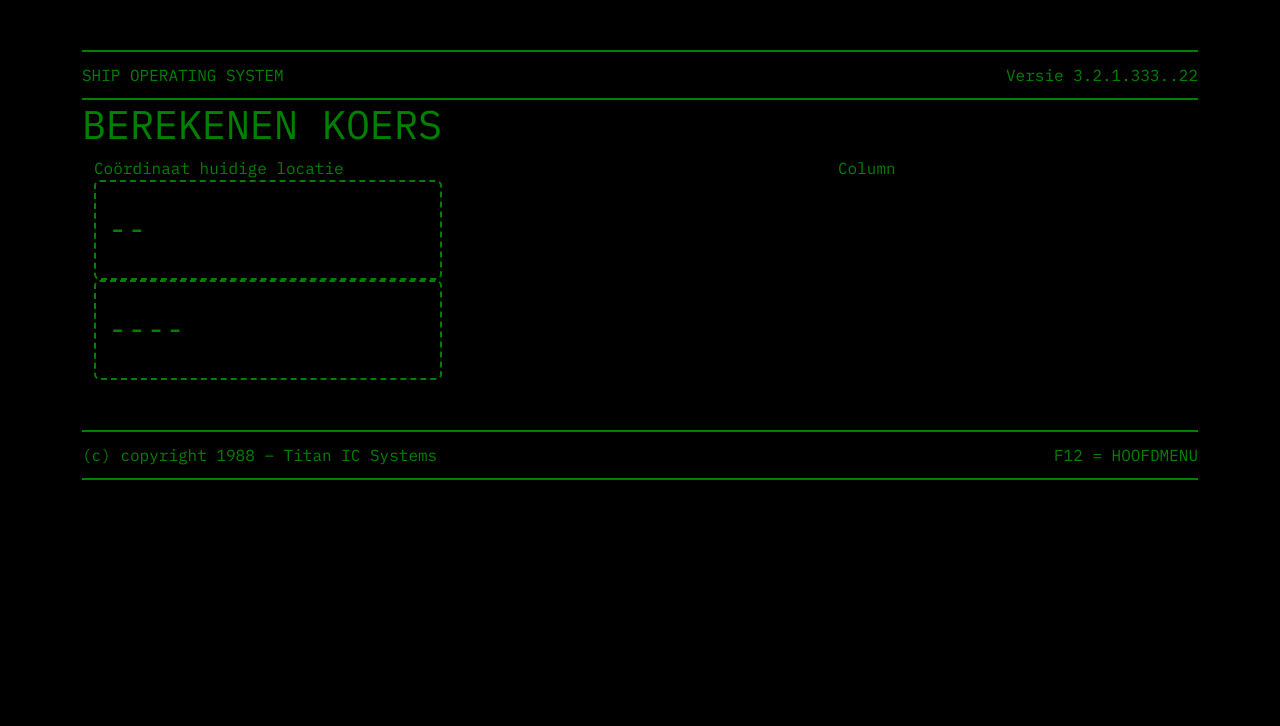
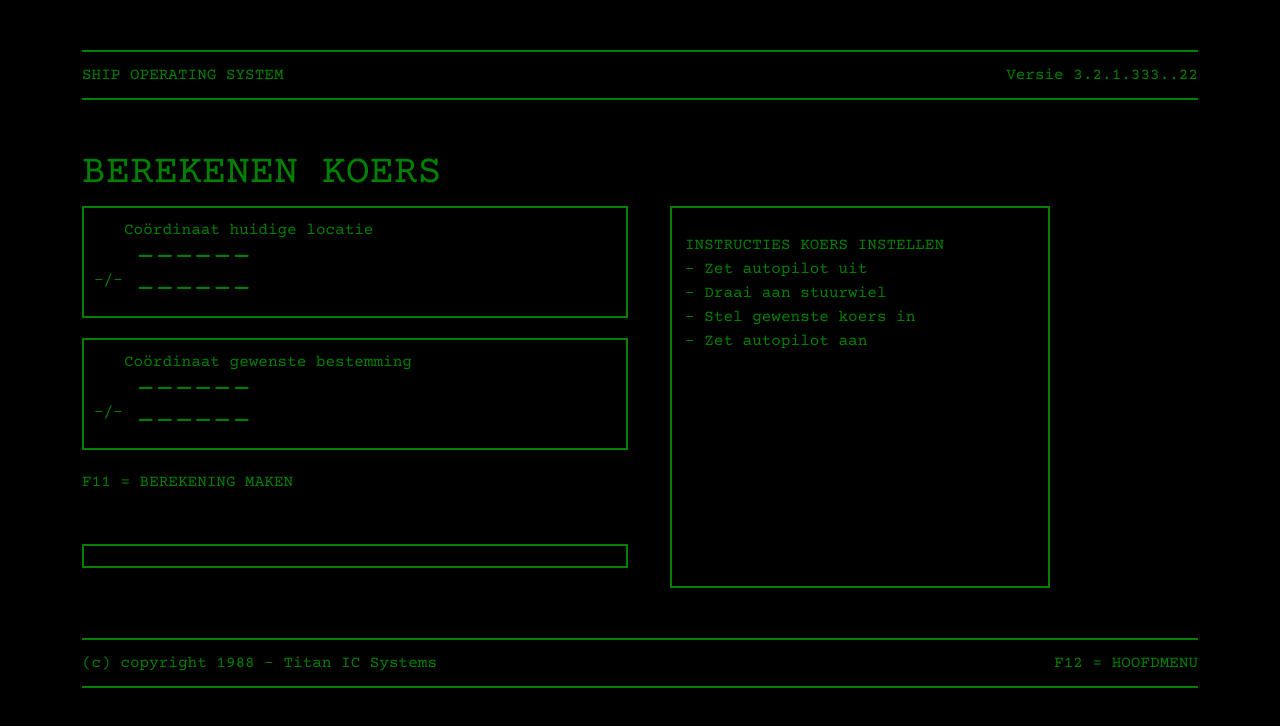
Before and after one commit to kirentis/react-osc-app, a React (Create React App) app: page /Course in a window 1280 px wide. Shown: the top 726 px of the page. Built offline with nearby package versions, Linux system fonts and the light colour scheme; the HTML template or start-up script is replaced by a standard one.

Commit message:
Extended files

```diff
--- a/src/App.js
+++ b/src/App.js
@@ -8,6 +8,8 @@ import Login from "./pages/Login";
 import Dashboard from "./pages/Dashboard";
 import Course from "./pages/Course";
 import Instruction from "./pages/Instruction";
+import Iceberg from "./pages/Iceberg";
+import Torpedo from "./pages/Torpedo";
 
 function App() {
   return (
@@ -19,6 +21,8 @@ function App() {
           <Route path="/Dashboard" element={<Dashboard />} />
           <Route path="/Course" element={<Course />} />
           <Route path="/Instruction" element={<Instruction />} />
+          <Route path="/Iceberg" element={<Iceberg />} />
+          <Route path="/Torpedo" element={<Torpedo />} />
         </Routes>
         <BottomBar />
       </BrowserRouter>
--- a/src/index.css
+++ b/src/index.css
@@ -1,11 +1,11 @@
 /* styles.css */
-@import url("https://fonts.googleapis.com/css2?family=IBM+Plex+Mono&display=swap");
+@import url("https://fonts.googleapis.com/css2?family=Courier+Prime&family=IBM+Plex+Mono&display=swap");
 
 body {
   --sos-green: green;
   margin: 0;
-  font-family: "IBM Plex Mono", monospace, "Segoe UI", "Roboto", "Oxygen",
-    "Ubuntu", "Cantarell", "Fira Sans", "Droid Sans", "Helvetica Neue",
+  font-family: "Courier Prime", monospace, "IBM Plex Mono", "Segoe UI", "Roboto",
+    "Oxygen", "Ubuntu", "Cantarell", "Fira Sans", "Droid Sans", "Helvetica Neue",
     sans-serif;
   -webkit-font-smoothing: antialiased;
   -moz-osx-font-smoothing: grayscale;
@@ -18,6 +18,12 @@ code {
     monospace;
 }
 
+.caret-color {
+  caret-color: var(
+    --sos-green
+  ) !important; /* Change the color to your desired color */
+}
+
 h2 {
   color: var(--sos-green);
   text-align: center;
@@ -25,7 +31,7 @@ h2 {
 }
 
 :focus {
-  border: 3px solid red;
+  border: 3px solid var(--sos-green);
 }
 .navbar a {
   color: var(--sos-green);
@@ -64,8 +70,15 @@ h2 {
 }
 
 .form-control:focus {
+  outline: none;
+  box-shadow: none;
   color: red; /* Change the text color to red when in focus */
 }
+.sos-location {
+  height: 32px;
+  border: none;
+}
+
 .sos-password-form {
   font-size: 2rem;
 }
@@ -76,6 +89,7 @@ h2 {
   align-items: center;
   color: var(--sos-green);
   margin-top: 50px;
+  margin-bottom: 50px;
   min-height: 50px;
   border-top: 2px solid var(--sos-green);
   border-bottom: 2px solid var(--sos-green);
@@ -86,6 +100,28 @@ h2 {
   text-align: right;
 }
 
+.sos-text-label {
+  padding-bottom: 50px;
+}
+
 .ascii-art-pre {
   height: 12em; /* Adjust the height as needed */
 }
+
+.instructions {
+  border: 2px solid var(--sos-green);
+  padding: 25px;
+  margin-left: 30px;
+}
+.co-1:before {
+  content: "-/-";
+  position: absolute;
+  margin-top: 50px;
+  margin-left: -30px;
+}
+.co-container {
+  padding: 10px;
+  margin-bottom: 20px;
+  padding-left: 40px;
+  border: 2px solid var(--sos-green);
+}
--- a/src/pages/Course.jsx
+++ b/src/pages/Course.jsx
@@ -1,43 +1,122 @@
-// src/components/Page2.js
-import React from "react";
+import React, { useState, useEffect } from "react";
 
-function Course() {
+const ValidationPage = () => {
+  const [inputValues, setInputValues] = useState(["", "", "", ""]);
+  let [error, setError] = useState("");
+  const [course, setCourse] = useState("");
+
+  const arrays = [
+    ["123456", "123456", "123456", "123456"],
+    ["111111", "111111", "111111", "111111"],
+  ];
+
+  const validateInput = () => {
+    for (let i = 0; i < arrays.length; i++) {
+      const isValid = inputValues.every(
+        (value, index) => value === arrays[i][index]
+      );
+
+      if (isValid) {
+        //send OSC MESSAGE
+        setCourse(i + 1);
+        setError("");
+        return true;
+      }
+    }
+    setError("Validation failed");
+    //send OSC MESSAGE
+    setCourse("");
+    return false;
+  };
+
+  const handleInputChange = (index, value) => {
+    const newInputValues = [...inputValues];
+    newInputValues[index] = value;
+    setInputValues(newInputValues);
+  };
+
+  const handleKeyPress = (e) => {
+    if (e.shiftKey && e.key === "L") {
+      if (validateInput()) {
+        setError("");
+      }
+    }
+  };
+
+  useEffect(() => {
+    window.addEventListener("keydown", handleKeyPress);
+    return () => {
+      window.removeEventListener("keydown", handleKeyPress);
+    };
+  });
+
   return (
     <div>
+      <div className="row">
         <h1>BEREKENEN KOERS</h1>
-      <div className="container">
-        <div className="row">
-          <div className="col">
+        <div className="col-6">
+          <div className="co-container co-1">
             <div>Coördinaat huidige locatie</div>
-            <form>
-              <div className="col-xs-2">
             <input
-                  className="form-control sos-course1-1"
-                  size="2"
-                  maxlength="2"
-                  style={{ fontFamily: "monospace" }}
+              className="form-control sos-location caret-color"
               type="text"
-                  placeholder="--"
+              value={inputValues[0]}
+              onChange={(e) => handleInputChange(0, e.target.value)}
+              maxLength={6}
+              placeholder="------"
+            />
+            <input
+              className="form-control sos-location caret-color"
+              type="text"
+              value={inputValues[1]}
+              onChange={(e) => handleInputChange(1, e.target.value)}
+              maxLength={6}
+              placeholder="------"
             />
           </div>
-              <div className="col">
+          <div className="co-container co-1">
+            <div>Coördinaat gewenste bestemming</div>
             <input
-                  className="form-control sos-course1-2"
-                  size="2"
-                  maxlength="4"
-                  style={{ fontFamily: "monospace" }}
+              className="form-control sos-location caret-color"
               type="text"
-                  placeholder="----"
+              value={inputValues[2]}
+              onChange={(e) => handleInputChange(2, e.target.value)}
+              maxLength={6}
+              placeholder="------"
+            />
+            <input
+              className="form-control sos-location caret-color"
+              type="text"
+              value={inputValues[3]}
+              onChange={(e) => handleInputChange(3, e.target.value)}
+              maxLength={6}
+              placeholder="------"
             />
           </div>
-            </form>
+          <div className="sos-text-label">F11 = BEREKENING MAKEN</div>
+          <div className="col co-container">
+            {error && <p>{error}</p>}
+            {course === 1 && <p>De Koers is 78 graden</p>}
+            {course === 2 && <p>De Koers is 32 graden</p>}
           </div>
-          <div className="col"></div>
-          <div className="col">Column</div>
+        </div>
+        <div className="col-4 instructions">
+          <div className="row">
+            INSTRUCTIES KOERS INSTELLEN
+            <br />
+            - Zet autopilot uit
+            <br />
+            - Draai aan stuurwiel
+            <br />
+            - Stel gewenste koers in
+            <br />
+            - Zet autopilot aan
+            <br />
+          </div>
         </div>
       </div>
     </div>
   );
-}
+};
 
-export default Course;
+export default ValidationPage;
--- a/src/pages/Dashboard.jsx
+++ b/src/pages/Dashboard.jsx
@@ -8,9 +8,8 @@ function BottomBar() {
     return {
       F1: () => navigate("/Course"),
       F2: () => navigate("/Instruction"),
-      F3: () => navigate("/page3"),
-      F4: () => navigate("/page4"),
-      F5: () => navigate("/page5"),
+      F3: () => navigate("/Iceberg"),
+      F4: () => navigate("/Torpedo"),
       // Add more key actions as needed
     };
   }, [navigate]);
@@ -41,12 +40,7 @@ function BottomBar() {
       <h1>HOOFDMENU</h1>
       <p>Druk op de functietoets voor het gewenste programma.</p>
       <table>
-        <thead>
-          <tr>
-            <th>Key</th>
-            <th>Description</th>
-          </tr>
-        </thead>
+        <thead></thead>
         <tbody>
           <tr>
             <td>F1</td>
@@ -64,10 +58,6 @@ function BottomBar() {
             <td>F4</td>
             <td>Torpedo lanceersysteem</td>
           </tr>
-          <tr>
-            <td>F5</td>
-            <td>Pong</td>
-          </tr>
         </tbody>
       </table>
     </div>
--- /dev/null
+++ b/src/pages/Iceberg.jsx
@@ -0,0 +1,22 @@
+function Iceberg() {
+  return (
+    <div>
+      <div className="container">
+        <h1>DETECTIESYSTEMEN IJSBERG</h1>
+
+        <div className="row">
+          <div className="col-6">
+            <p>
+              BREAKING NEWS! Scientists have discovered an amazing fact about
+              icebergs... More below...{" "}
+            </p>
+          </div>
+
+          <div className="col-4"></div>
+        </div>
+      </div>
+    </div>
+  );
+}
+
+export default Iceberg;
--- a/src/pages/Instruction.jsx
+++ b/src/pages/Instruction.jsx
@@ -1,8 +1,60 @@
-// src/components/Page3.js
-import React from "react";
+import React, { useState } from "react";
+
+function PipeNumber({ placeholder, maxLength, formid }) {
+  const [pipe, setPipe] = useState("");
+
+  const handleCoordinateChange = (event) => {
+    const inputValue = event.target.value;
+
+    setPipe(inputValue);
+  };
+
+  return (
+    <div>
+      <input
+        className="form-control sos-location  caret-color"
+        type="text"
+        id={formid}
+        value={pipe}
+        placeholder={placeholder}
+        maxLength={maxLength}
+        onChange={handleCoordinateChange}
+      />
+    </div>
+  );
+}
 
 function Instruction() {
-  return <div>Instructions</div>;
+  return (
+    <div>
+      <div className="container">
+        <h1>INSTRUCTIES WATEROVERLAST</h1>
+
+        <div className="row">
+          <div className="col-6">
+            <div className="co-container">
+              <div>Geef leidingnumer</div>
+              <PipeNumber placeholder="---" maxLength="3" id="1" />
+            </div>
+            <div className="sos-text-label">F11 = INSTRUCTIES OPVRAGEN</div>
+          </div>
+
+          <div className="col-4 instructions">
+            <div className="row">
+              INSTRUCTIES WATEROVERLAST
+              <br />
+              - Zet kraan V14 op 81%
+              <br />
+              - Zet kraan V27 op 72%
+              <br />
+              - Zet kraan V5 op 16%
+              <br />
+            </div>
+          </div>
+        </div>
+      </div>
+    </div>
+  );
 }
 
 export default Instruction;
--- /dev/null
+++ b/src/pages/Torpedo.jsx
@@ -0,0 +1,22 @@
+function Torpedo() {
+  return (
+    <div>
+      <div className="container">
+        <h1>TORPEDO LANCEERSYSTEEM</h1>
+
+        <div className="row">
+          <div className="col-6">
+            <p>
+              ERROR The program can’t start because TORPEDO.dll is missing from
+              your computer. Try reinstalling Windows 95 to fix this problem.
+            </p>
+          </div>
+
+          <div className="col-4"></div>
+        </div>
+      </div>
+    </div>
+  );
+}
+
+export default Torpedo;
```
Lines whose indentation alone changed are shown as unchanged.
